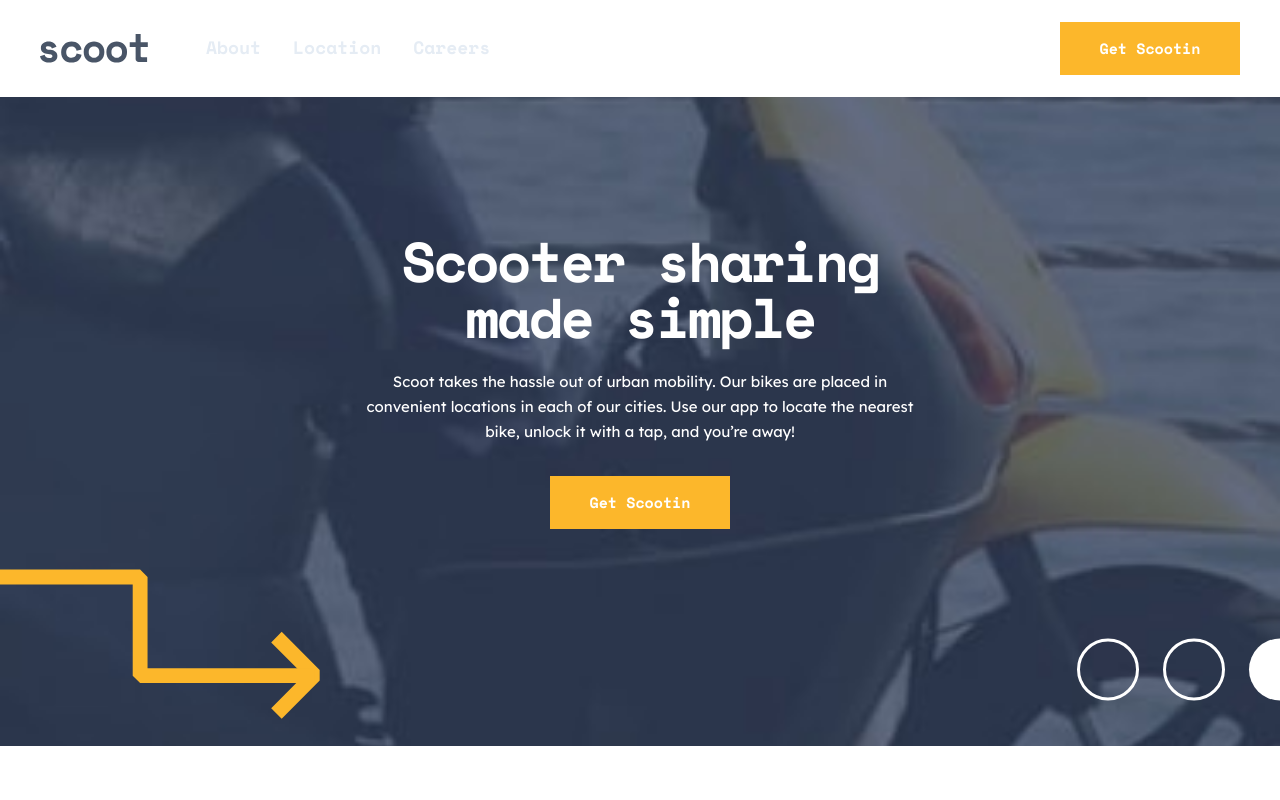
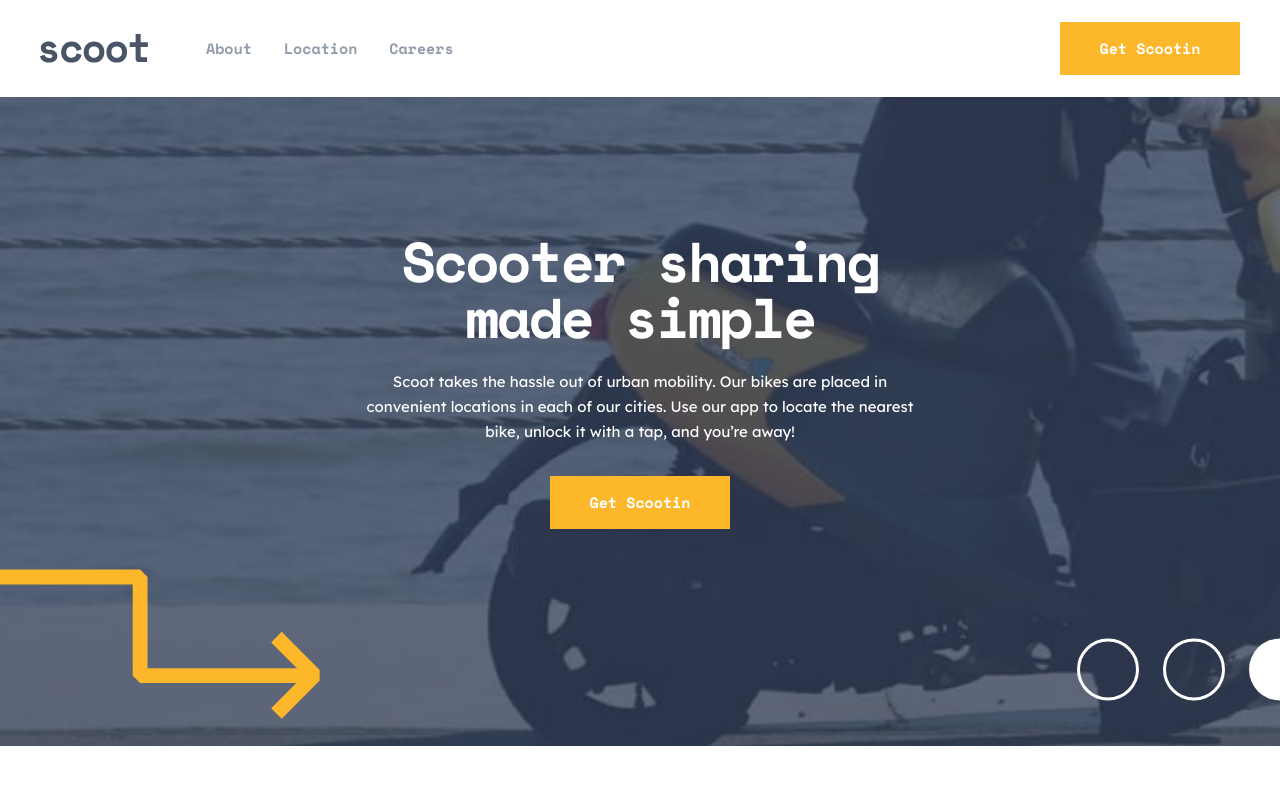
Before and after one commit to stephjoseph/scoot-website, a React (Vite) app: page / in a window 1280 px wide. Shown: the top 800 px of the page. Built offline with nearby package versions, Linux system fonts and the light colour scheme.

Commit message:
Update index.css

```diff
--- a/src/index.css
+++ b/src/index.css
@@ -29,8 +29,12 @@
     @apply font-['Lexend_Deca'] text-[0.938rem] leading-[1.563rem];
   }
 
+  .font-mobile-nav {
+    @apply font-['Space_Mono'] text-lg leading-[1.563rem] tracking-normal text-light-grey;
+  }
+
   .font-nav {
-    @apply font-['Space_Mono'] text-lg leading-[1.563rem] tracking-normal text-light-grey;
+    @apply font-['Space_Mono'] text-[0.938rem] leading-[1.563rem] tracking-normal text-dim-grey;
   }
 
   .btn {
@@ -71,6 +75,14 @@
     background-position: -37.938rem bottom;
     background-size: 72.063rem 10.844rem;
   }
+
+  @media (min-width: 768px) {
+    #home header {
+      background: url("./assets/images/home-hero-tablet.jpg") no-repeat center
+        center;
+      background-size: cover;
+    }
+  }
 }
 
 @layer utilities {
```
